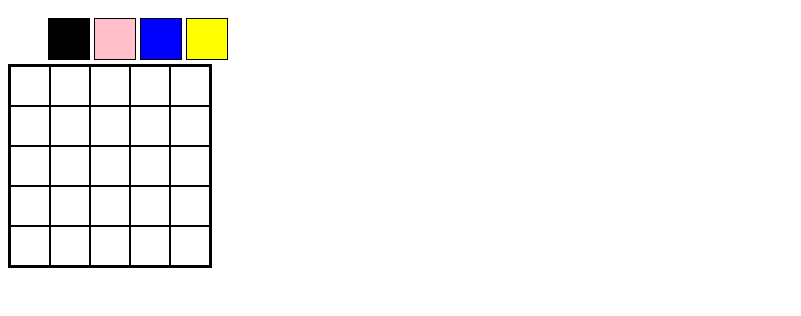
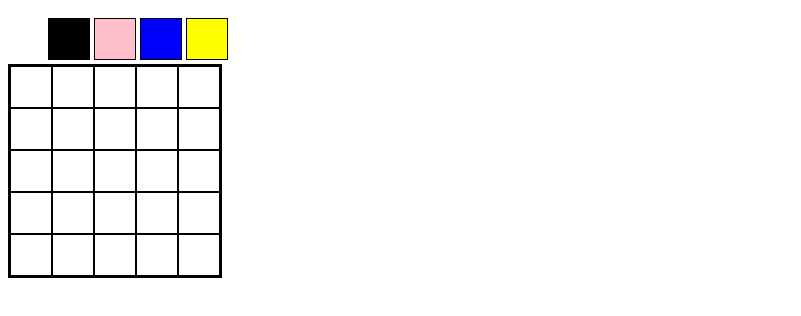
Before and after one commit to GustavoAnatnas/Project-Pixels-Art, a website: page index.html in a window 1280 px wide. Shown: the part 48-364 px from the top of the page, without its empty margins (0-801 px from the left). Drawn offline with Linux system fonts and the light colour scheme.

Commit message:
Desafio 5

```diff
--- a/style.css
+++ b/style.css
@@ -11,19 +11,17 @@
 #color-palette{
     display: inline
 }
+
+ /* Tabela */
 #pixel-board{
     border: 2px solid black;
-    width: 200px;
-    height: 200px;
-
-
+    width: 210px;
+    height: 210px;
 }
 .pixel {
     background-color: white;
-    width: 38px;
-    height: 38px;
-    border: solid 1px rgb(5, 4, 4);
+    width: 40px;
+    height: 40px;
+    border: 1px solid black ;
     display: inline-block;
-
-
 }
```
